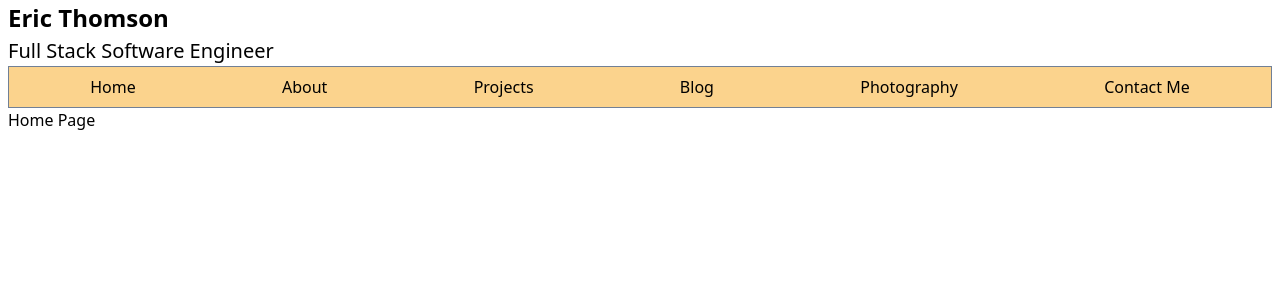
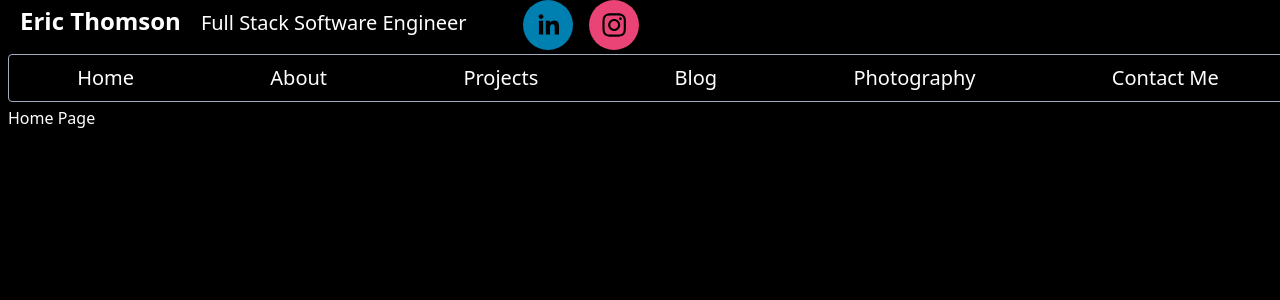
Before and after one commit to ericthomson13/portfolio, a React (Create React App) app: page / in a window 1280 px wide. Shown: the top 300 px of the page. Built offline with nearby package versions, Linux system fonts and the light colour scheme.

Commit message:
updated Styling to Dark

```diff
--- a/package.json
+++ b/package.json
@@ -15,6 +15,7 @@
     "react-router": "^5.2.0",
     "react-router-dom": "^5.2.0",
     "react-scripts": "3.4.1",
+    "react-social-icons": "^4.1.0",
     "tailwindcss": "^1.4.6"
   },
   "scripts": {
--- a/src/App.js
+++ b/src/App.js
@@ -5,6 +5,7 @@ import {
   Route,
   Link
 } from "react-router-dom";
+import { SocialIcon } from 'react-social-icons';
 
 import About from './components/about/About';
 import Blog from './components/blog/Blog';
@@ -14,34 +15,42 @@ import Photography from './components/photography/Photography';
 import Projects from './components/projects/Projects';
 
 const App = () => (
-    <Router className='w-screen'>
-      <div className='w-full px-2'>
-      <div className="font-bold text-2xl">Eric Thomson</div>
-      <div className="text-xl">Full Stack Software Engineer</div>
-        <nav className='flex w-full border border-gray-600 bg-orange-300 items-center justify-around p-2'>
+    <Router className='w-screen bg-black'>
+      <div className='w-full px-2 bg-black text-white h-screen'>
+      <div className='text-xl space-between content-between'>
+        <span className='font-bold text-2xl pl-3'>Eric Thomson</span>
+        {/* figure out how to make one on left and one on right */}
+        <span className='sub-title ml-5 mr-10'>Full Stack Software Engineer</span>
+        <span className='social-icons space-between p-2 content-end'>
+          <span className='p-2'>
+            <SocialIcon url='http://linkedin.com/in/eric-david-thomson' />
+          </span>
+          <span className='p-2'>
+            <SocialIcon url='https://www.instagram.com/eric.thomson13/' />
+          </span>
+        </span>
+      </div>
+        <nav className='bg-grey-600 flex w-screen border border-gray-500 items-center justify-around py-2 my-1 rounded'>
           <span className="px-8">
-            <Link to='/'>Home</Link>
+            <Link to='/' className='text-xl'>Home</Link>
           </span>
           <span className="px-8">
-            <Link to='/about'>About</Link>
+            <Link to='/about' className='text-xl'>About</Link>
           </span>
           <span className="px-8">
-            <Link to='/projects'>Projects</Link>
+            <Link to='/projects' className='text-xl'>Projects</Link>
           </span>
           <span className='px-8'>
-            <Link to='/blog'>Blog</Link>
+            <Link to='/blog' className='text-xl'>Blog</Link>
           </span>
           <span className="px-8">
-            <Link to='/photography'>Photography</Link>
+            <Link to='/photography' className='text-xl'>Photography</Link>
           </span>
           <span className="px-8">
-            <Link to='/contact-me'>Contact Me</Link>
+            <Link to='/contact-me' className='text-xl'>Contact Me</Link>
           </span>
         </nav>
         <Switch>
-          <Route path='/'>
-            <Home />
-          </Route>
           <Route path='/about'>
             <About />
           </Route>
@@ -57,6 +66,9 @@ const App = () => (
           <Route path='/contact-me'>
             <ContactMe />
           </Route>
+          <Route path='/'>
+            <Home />
+          </Route>
         </Switch>
       </div>
     </Router>
```
Also changed, not shown: 1 other file (tests, documents, lock files or other folders).
